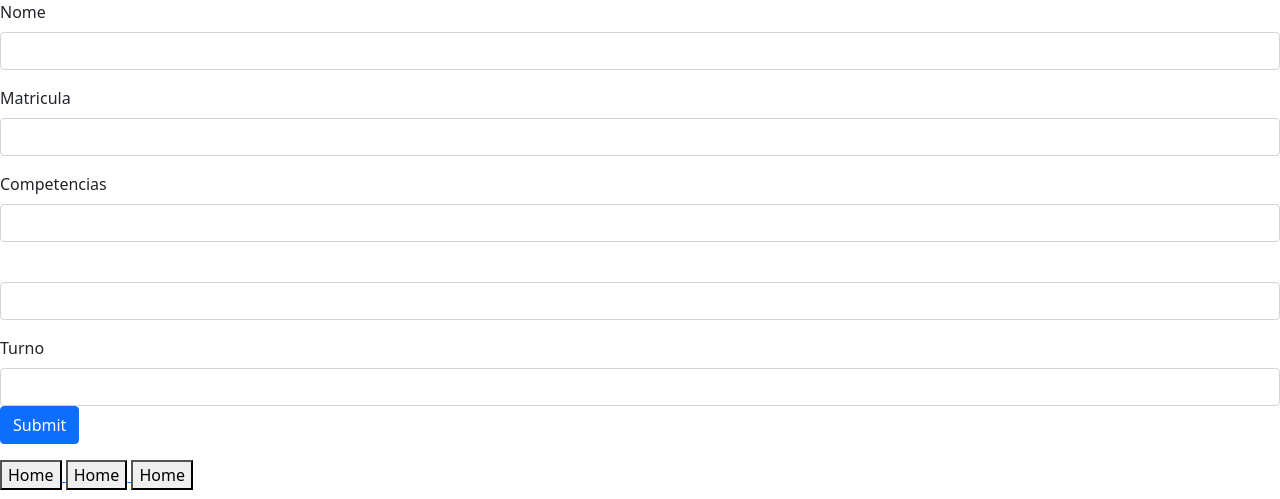
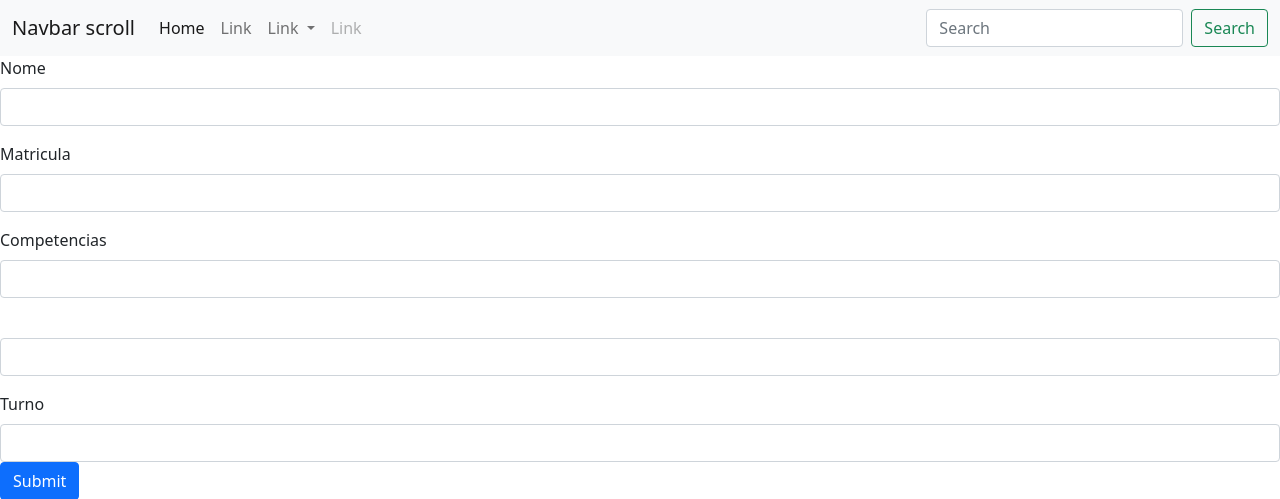
Before and after one commit to Sutaideru/TCC, a PHP site: page /prof_add.php in a window 1280 px wide. Shown: the top 499 px of the page. Run offline with PHP 8.4, Linux system fonts and the light colour scheme.

Commit message:
Add files via upload

```diff
--- a/home.php
+++ b/home.php
@@ -3,8 +3,8 @@
 <head>
     <meta charset="UTF-8">
     <meta name="viewport" content="width=device-width, initial-scale=1.0">
-    <link href="bootstrap.css" rel="stylesheet">
-    <script src="bootstrap.js"></script>
+    <link href="Bootstrap/bootstrap.css" rel="stylesheet">
+    <script src="Bootstrap/bootstrap.js"></script>
     <script src="scripts.js"></script>
     <style>
       body {
--- a/index.php
+++ b/index.php
@@ -3,8 +3,8 @@
 <head>
     <meta charset="UTF-8">
     <meta name="viewport" content="width=device-width, initial-scale=1.0">
-    <link href="bootstrap.css" rel="stylesheet">
-    <script src="bootstrap.js"></script>
+    <link href="Bootstrap/bootstrap.css" rel="stylesheet">
+    <script src="Bootstrap/bootstrap.js"></script>
     <script src="scripts.js"></script>
     <style>
       body {
@@ -45,5 +45,7 @@
     </a>
   </form>
 </div>
+
+
 </body>
 </html>
--- a/novo_prof.php
+++ b/novo_prof.php
@@ -3,8 +3,8 @@
 <head>
 <meta charset="UTF-8">
     <meta name="viewport" content="width=device-width, initial-scale=1.0">
-    <link href="bootstrap.css" rel="stylesheet">
-    <script src="bootstrap.js"></script>
+    <link href="Bootstrap/bootstrap.css" rel="stylesheet">
+    <script src="Bootstrap/bootstrap.js"></script>
     <script src="scripts.js"><script>
     <style>
       body {
@@ -41,5 +41,6 @@
     <input type="text" class="form-control" id="exampleInputPassword1">
   <button type="submit" class="btn btn-primary">Submit</button>
 </form>
+
 </body>
 </html>
--- a/prof_add.php
+++ b/prof_add.php
@@ -3,8 +3,8 @@
 <head>
 <meta charset="UTF-8">
     <meta name="viewport" content="width=device-width, initial-scale=1.0">
-    <link href="bootstrap.css" rel="stylesheet">
-    <script src="bootstrap.js"></script>
+    <link href="Bootstrap/bootstrap.css" rel="stylesheet">
+    <script src="Bootstrap/bootstrap.js"></script>
     <script src="scripts.js"></script>
     <style>
       body {
@@ -26,10 +26,46 @@
 <meta>
 </head>
 <body>
+<nav class="navbar navbar-expand-lg navbar-light bg-light">
+  <div class="container-fluid">
+    <a class="navbar-brand" href="#">Navbar scroll</a>
+    <button class="navbar-toggler" type="button" data-bs-toggle="collapse" data-bs-target="#navbarScroll" aria-controls="navbarScroll" aria-expanded="false" aria-label="Toggle navigation">
+      <span class="navbar-toggler-icon"></span>
+    </button>
+    <div class="collapse navbar-collapse" id="navbarScroll">
+      <ul class="navbar-nav me-auto my-2 my-lg-0 navbar-nav-scroll" style="--bs-scroll-height: 100px;">
+        <li class="nav-item">
+          <a class="nav-link active" aria-current="page" href="#">Home</a>
+        </li>
+        <li class="nav-item">
+          <a class="nav-link" href="#">Link</a>
+        </li>
+        <li class="nav-item dropdown">
+          <a class="nav-link dropdown-toggle" href="#" id="navbarScrollingDropdown" role="button" data-bs-toggle="dropdown" aria-expanded="false">
+            Link
+          </a>
+          <ul class="dropdown-menu" aria-labelledby="navbarScrollingDropdown">
+            <li><a class="dropdown-item" href="#">Action</a></li>
+            <li><a class="dropdown-item" href="#">Another action</a></li>
+            <li><hr class="dropdown-divider"></li>
+            <li><a class="dropdown-item" href="#">Something else here</a></li>
+          </ul>
+        </li>
+        <li class="nav-item">
+          <a class="nav-link disabled" href="#" tabindex="-1" aria-disabled="true">Link</a>
+        </li>
+      </ul>
+      <form class="d-flex">
+        <input class="form-control me-2" type="search" placeholder="Search" aria-label="Search">
+        <button class="btn btn-outline-success" type="submit">Search</button>
+      </form>
+    </div>
+  </div>
+</nav>
 <form>
   <div class="mb-3">
     <label for="exampleInputEmail1" class="form-label">Nome</label>
-    <input type="text" class="form-control" id="exampleInputEmail1" aria-describedby="emailHelp">
+    <input type="text" class="form-control" id="exampleInputEmail1" name = "nome" aria-describedby="emailHelp">
   </div>
   <div class="mb-3">
     <label for="exampleInputPassword1" class="form-label">Matricula</label>
@@ -60,6 +96,5 @@
     <button>Home</button>
   </a>
 </div>
-
 </body>
 </html>
--- a/register_db.php
+++ b/register_db.php
@@ -1,11 +1,11 @@
 <?php
 
     include("conexao.php");
-
+    // tabela tal
     $nome = $_POST["nome"];
     $disciplina = $_POST["disciplina"];
     $email = $_POST["email"];
-    $matricula = $_POST[""];
+    //
 
 
 ?>
```
